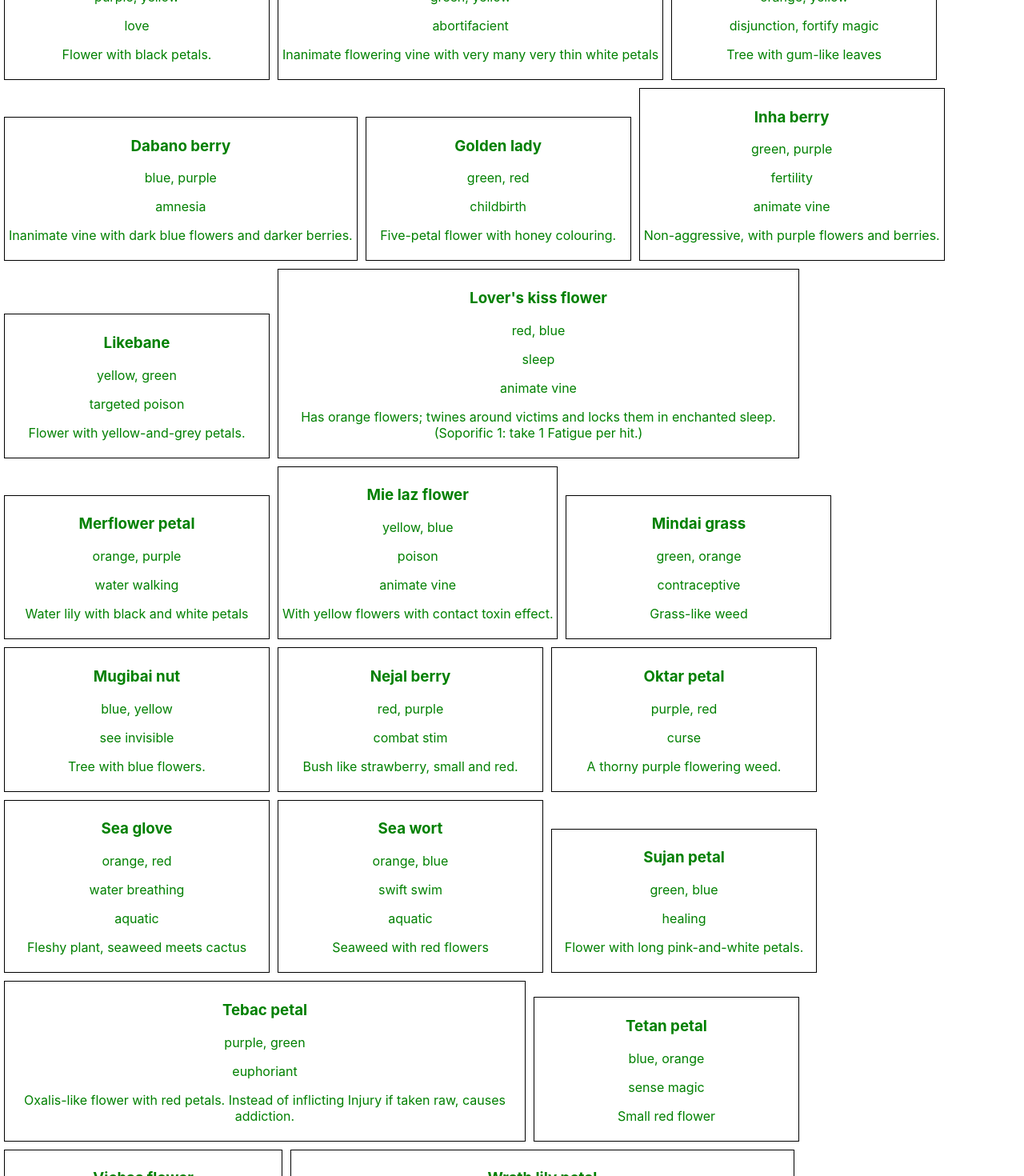
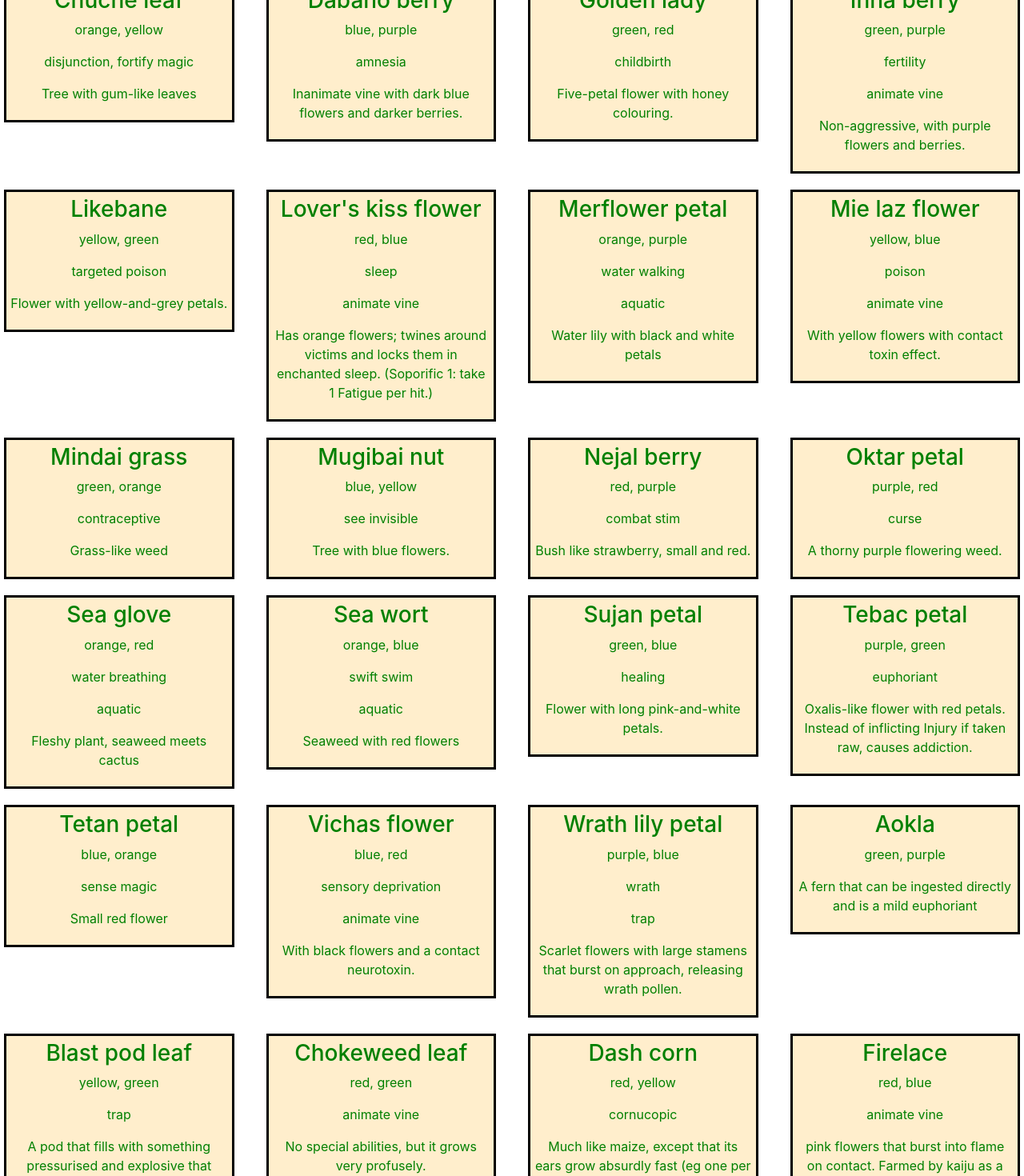
Before and after one commit to MarkGN/pantheont-frontend, a React (Create React App) app: page / in a window 1280 px wide. Shown: the part 400-1870 px from the top of the page at 80% size. Built offline with nearby package versions, Linux system fonts and the light colour scheme.

Commit message:
improvise css

```diff
--- a/src/components/App.jsx
+++ b/src/components/App.jsx
@@ -5,6 +5,9 @@ const plants = require("../data/flora.json")
 function App() {
   return (
     <div className="App">
+      <head>
+        <link rel="stylesheet" href="https://cdn.jsdelivr.net/npm/bootstrap@4.5.3/dist/css/bootstrap.min.css" integrity="sha384-TX8t27EcRE3e/ihU7zmQxVncDAy5uIKz4rEkgIXeMed4M0jlfIDPvg6uqKI2xXr2" crossorigin="anonymous" />
+      </head>
       <header className="App-header">
         <p>
           Request data about Hezulim flora, aka paikera.
@@ -15,7 +18,9 @@ function App() {
           <Skill name="aquatic" />
         </div>
         {/* TODO concat everything in plants.keys or something? */}
-        {(plants.actives.concat(plants.ampers, plants.dampers, plants.preservatives)).map((data) => <Plant colors={data.colors} description={data.description} effect={data.effect} name={data.name} tags={data.tags} />)}
+        <div class="row">
+          {(plants.actives.concat(plants.ampers, plants.dampers, plants.preservatives)).map((data) => <Plant colors={data.colors} description={data.description} effect={data.effect} name={data.name} tags={data.tags} />)}
+        </div>
 
         <p>
           Request data about Pantheont boons.
--- a/src/components/Plant.jsx
+++ b/src/components/Plant.jsx
@@ -7,7 +7,8 @@ function colorsFromString(s) {
 }
 
 function Plant(props) {
-  return <div class="plant">
+  return <div class="plant col-3">
+    <div class="plant-interior">
       <h3>
         {props.name}
       </h3>
@@ -24,6 +25,7 @@ function Plant(props) {
         {props.description}
       </p>
     </div>
+  </div>
 }
 
 export default Plant;
--- a/src/data/flora.json
+++ b/src/data/flora.json
@@ -70,7 +70,10 @@
       "name": "Merflower petal",
       "colors": "OP",
       "description": "Water lily with black and white petals",
-      "effect": "water walking"
+      "effect": "water walking",
+      "tags": [
+        "aquatic"
+      ]
     },
     {
       "name": "Mie laz flower",
@@ -177,7 +180,10 @@
     {
       "name": "Chokeweed leaf",
       "colors": "RG",
-      "description": "Animate vines. No special abilities, but it grows very profusely."
+      "description": "No special abilities, but it grows very profusely.",
+      "tags": [
+        "animate vine"
+      ]
     },
     {
       "name": "Dash corn",
--- a/src/styles.css
+++ b/src/styles.css
@@ -13,15 +13,18 @@ code {
 }
 
 .plant {
-  border: 1px;
-  border-color: black;
-  border-style: double;
+  border: 5px;
   color: green;
   display: inline-block;
-  margin: 5px;
-  max-width: 50%;
-  min-width: 25%;
   padding: 5px;
   text-align: center;
   width: fit-content;
 }
+
+.plant-interior {
+  background-color: #ffeecc;
+  border-color: black;
+  border-style: solid;
+  margin: 5px;
+  padding: 5px;
+}
```
Also changed, not shown: src/components/PlantFilter.jsx (added, +7 -0 lines). Lines whose indentation alone changed are shown as unchanged.
